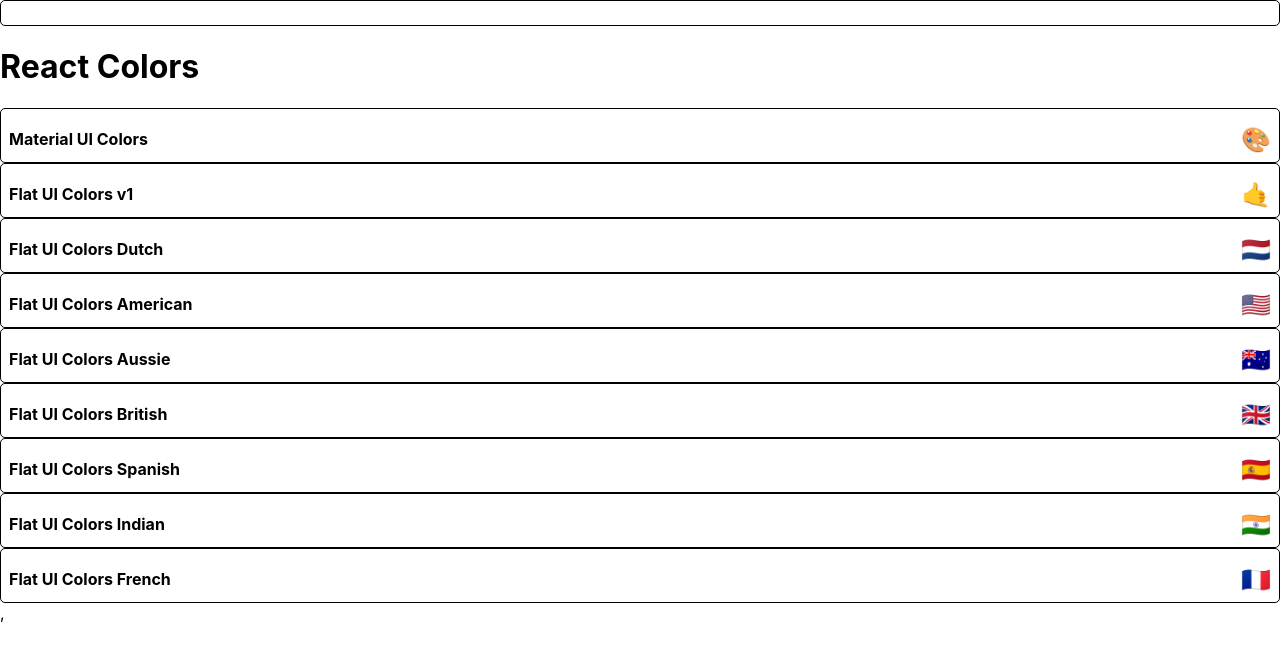
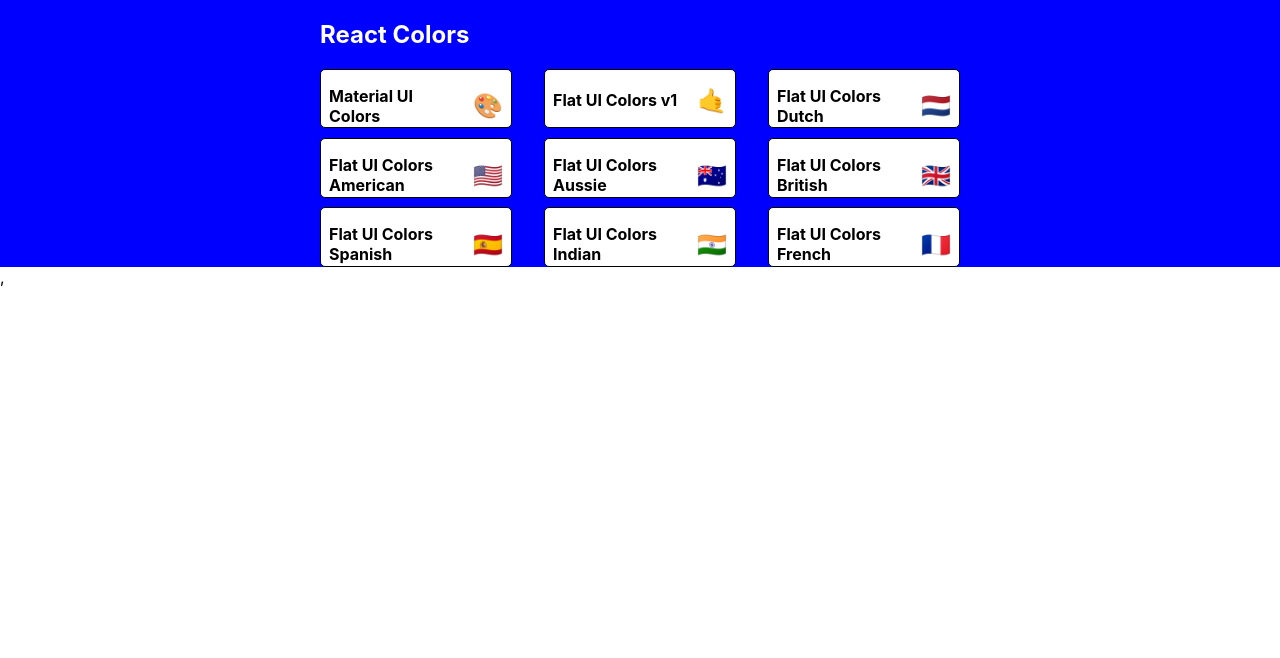
Before and after one commit to codebrew23/colors-app, a React (Create React App) app: page / in a window 1280 px wide. Shown: the top 658 px of the page. Built offline with nearby package versions, Linux system fonts and the light colour scheme.

Commit message:
sart styling miniPalette grid

```diff
--- a/src/PaletteList.js
+++ b/src/PaletteList.js
@@ -1,19 +1,56 @@
 import react, { Component } from 'react';
-import { Link } from 'react-router-dom';
+// import { Link } from 'react-router-dom';
 import MiniPalette from './miniPalette'
+import { withStyles } from '@material-ui/styles';
+import { PlayCircleFilledWhite } from '@material-ui/icons';
 
+const styles = {
+    root: {
+        backgroundColor: 'blue',
+        height: '100%',
+        display: 'flex',
+        alignItems: 'flex-start',
+        justifyContent: 'center'
+    },
+    container: {
+        width: '50%',
+        display: 'flex',
+        alignItems: 'flex-start',
+        flexDirection: 'column',
+        flexWrap: 'wrap'
+    },
+    nav: {
+        display: 'flex',
+        width: '100%',
+        justifyContent: 'space-between',
+        color: 'white'
+
+    },
+    palettes: {
+        boxSizing: 'border-box',
+        width: '100%',
+        display: 'grid',
+        gridTemplateColumns: 'repeat(3, 30%)',
+        gridGap: '5%',
+    }
+};
 class PaletteList extends Component {
     render () {
-        const {  palettes } = this.props;
+        const { palettes, classes } = this.props;
         return (
-            <div>
-                <MiniPalette />
-                <h1>React Colors</h1>
-                {palettes.map(palette => (
-                    <MiniPalette {...palette} />
-                ))}
+            <div className={classes.root}>
+                <div className={classes.container}>
+                    <nav className={classes.nav}>
+                        <h1>React Colors</h1>
+                    </nav>
+                    <div className={classes.palettes}>
+                        {palettes.map(palette => (
+                        <MiniPalette {...palette} />
+                        ))}
+                    </div>
+                </div>
             </div>
         );
     }
 }
-export default PaletteList;
+export default withStyles(styles) (PaletteList);
```
